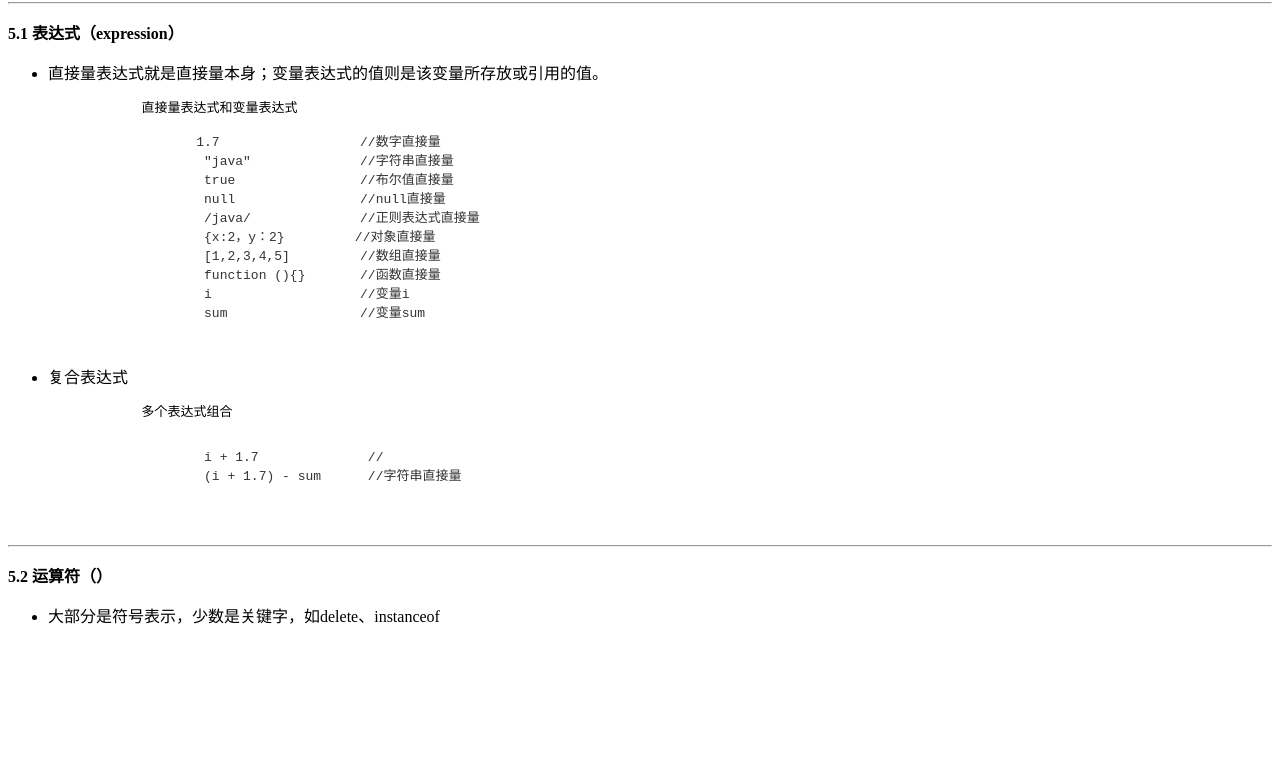
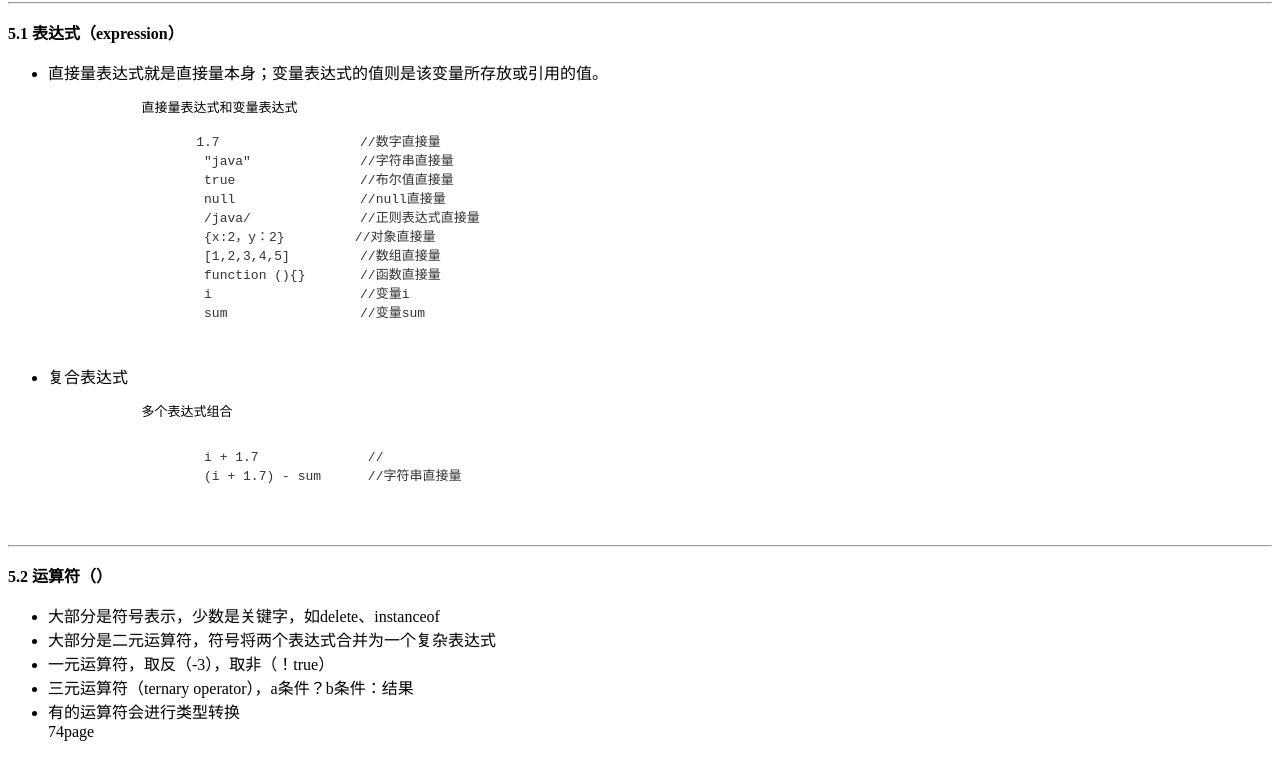
Before and after one commit to Jameschy/rhinoceros, a plain HTML site: page 第五章-表达式和运算符.html in a window 1280 px wide. Shown: the part 87-844 px from the top of the page. Before the commit the page ends 800 px from the top, so only its background shows below. Drawn offline with Linux system fonts and the light colour scheme.

Commit message:
0227第二次更新提交

```diff
--- a/第五章-表达式和运算符.html
+++ b/第五章-表达式和运算符.html
@@ -47,6 +47,10 @@
 <p><b>5.2 运算符（）</b></p>
 <ul>
     <li>大部分是符号表示，少数是关键字，如delete、instanceof</li>
+    <li>大部分是二元运算符，符号将两个表达式合并为一个复杂表达式</li>
+    <li>一元运算符，取反（-3），取非（！true）</li>
+    <li>三元运算符（ternary operator），a条件？b条件：结果</li>
+    <li>有的运算符会进行类型转换</li>74page
 </ul>
 
 
```
